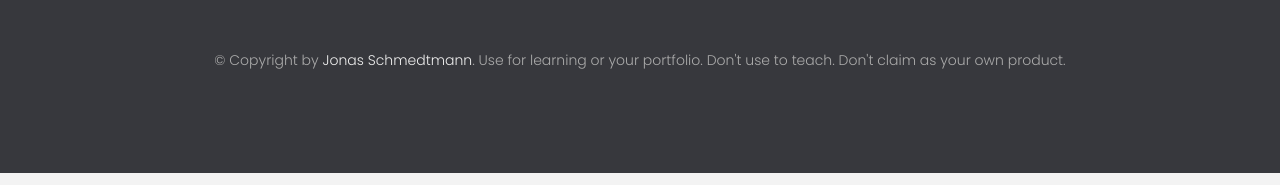
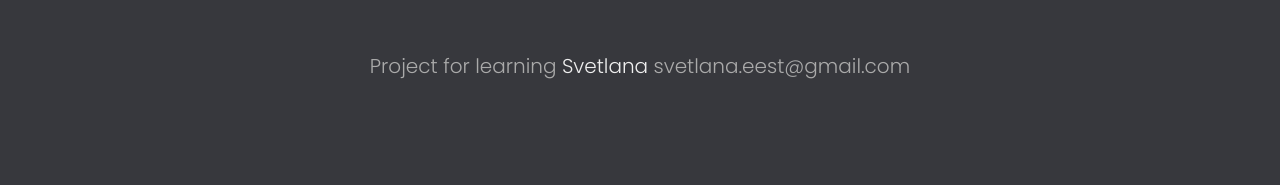
Before and after one commit to Svmar1203/Website-Bankist, a plain HTML site: page index.html in a window 1280 px wide. Shown: the part 4793-4978 px from the top of the page. Drawn offline with Linux system fonts and the light colour scheme.

Commit message:
18.12.21

```diff
--- a/index.html
+++ b/index.html
@@ -22,6 +22,7 @@
           class="nav__logo"
           id="logo"
           designer="Svetlana"
+          data-version-number="3.0"
         />
         <ul class="nav__links">
           <li class="nav__item">
@@ -329,14 +330,14 @@
       </ul>
       <img src="img/icon.png" alt="Logo" class="footer__logo" />
       <p class="footer__copyright">
-        &copy; Copyright by
+        Project for learning
         <a
-          class="footer__link twitter-link"
+          class="footer__link instagram-link"
           target="_blank"
-          href="https://twitter.com/jonasschmedtman"
-          >Jonas Schmedtmann</a
-        >. Use for learning or your portfolio. Don't use to teach. Don't claim
-        as your own product.
+          href="https://instagram.com/svmar1203"
+          >Svetlana</a
+        >
+        svetlana.eest@gmail.com
       </p>
     </footer>
 
--- a/script.js
+++ b/script.js
@@ -78,4 +78,17 @@ const logo = document.getElementById('logo');
 
 console.log(logo.alt);
 console.log(logo.src);
+console.log(logo.getAttribute('src'));
 console.log(logo.getAttribute('designer'));
+logo.setAttribute('company', 'Bankist');
+
+const link = document.querySelector('.nav__link--btn');
+console.log(link.href);
+console.log(link.getAttribute('href'));
+console.log(logo.dataset.versionNumber);
+
+// Classes
+logo.classList.add('c', 'p');
+logo.classList.remove('c', 'p');
+logo.classList.toggle();
+logo.classList.contains();
--- a/style.css
+++ b/style.css
@@ -577,13 +577,13 @@ h4 {
 }
 
 .footer__copyright {
-  font-size: 1.4rem;
+  font-size: 2rem;
   color: #aaa;
   text-align: center;
 }
 
 .footer__copyright .footer__link {
-  font-size: 1.4rem;
+  font-size: 2rem;
 }
 
 /* MODAL WINDOW */
```
